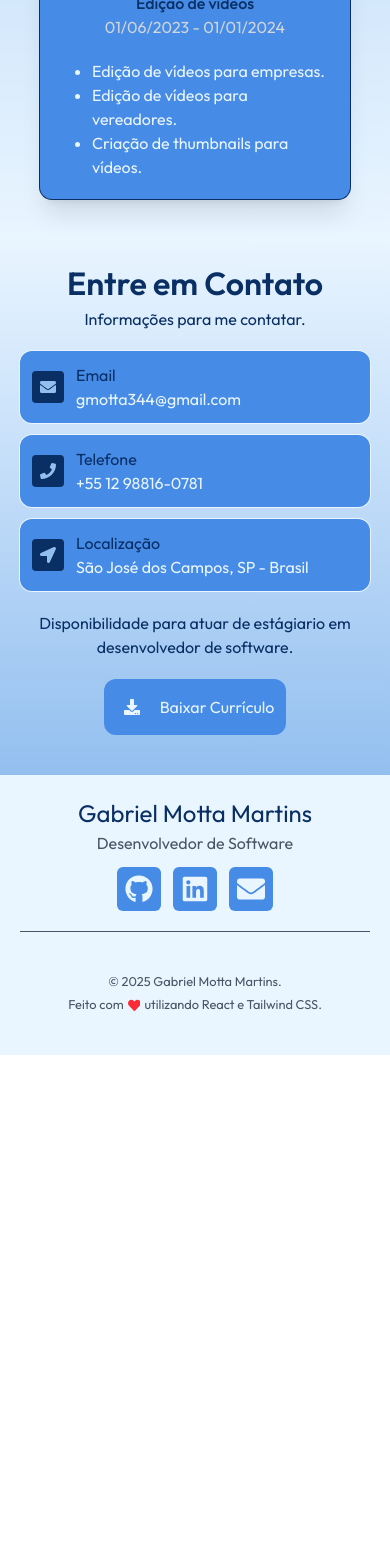
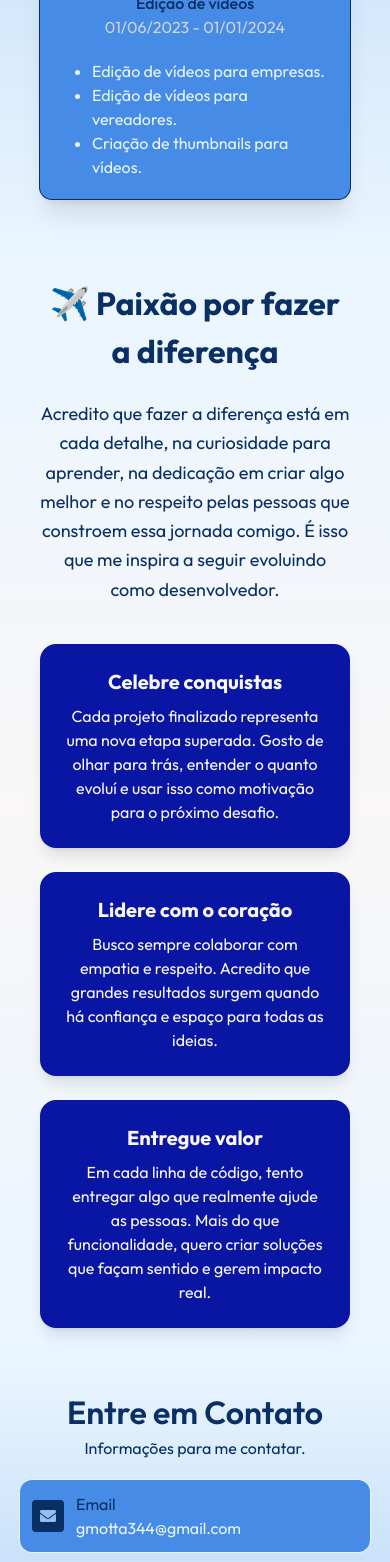
Before and after one commit to Robizuu/gabrielmotta.dev, a React (Vite) app: page / in a window 390 px wide. Shown: the part 5589-7151 px from the top of the page. Before the commit the page ends 6644 px from the top, so only its background shows below. Built offline with nearby package versions, Linux system fonts and the light colour scheme.

Commit message:
feat: adiciona seção temporária "Culture" sobre a Embraer

```diff
--- a/src/App.jsx
+++ b/src/App.jsx
@@ -3,6 +3,7 @@ import Header from "./components/header/Header";
 import Timer from "./components/ui/timer/Timer";
 import About from "./pages/about/About";
 import Contact from "./pages/contact/Contact";
+import Culture from "./pages/culture/Culture";
 import Home from "./pages/home/Home";
 import Journey from "./pages/journey/Journey";
 import Project from "./pages/project/Project";
@@ -17,6 +18,7 @@ const App = () => {
       <Skills />
       <Project />
       <Journey />
+      <Culture />
       <Contact />
       <Footer />
       <Timer />
--- a/src/index.css
+++ b/src/index.css
@@ -7,6 +7,7 @@
   --color-azul-200: #93bfef;
   --color-azul-300: #468be6;
   --color-azul-400: #092f64;
+  --color-azul-500: #0916A3;
 
   --color-cinza-100: #082032;
   --color-cinza-200: #2c394b;
--- /dev/null
+++ b/src/pages/culture/Culture.jsx
@@ -0,0 +1,43 @@
+const Culture = () => {
+  return (
+    <section className="bg-linear-to-b from-azul-100 dark:from-cinza-200 via-branco-100 dark:via-cinza-200 to-azul-100 dark:to-cinza-200 text-azul-400 dark:text-branco-100 p-10 text-center md:px-30 lg:px-[25%]">
+      <h2 className="text-[2rem] lg:text-[3rem] font-bold mb-6 dark:text-laranja-100 reveal">
+        ✈️ Paixão por fazer a diferença
+      </h2>
+      <p className="max-w-2xl mx-auto leading-relaxed text-lg dark:text-gray-300 reveal">
+        Acredito que fazer a diferença está em cada detalhe, na curiosidade para
+        aprender, na dedicação em criar algo melhor e no respeito pelas pessoas
+        que constroem essa jornada comigo. É isso que me inspira a seguir
+        evoluindo como desenvolvedor.
+      </p>
+
+      <div className="mt-10 flex flex-col md:flex-row gap-6">
+        <div className="bg-azul-500 dark:bg-cinza-300 text-branco-100 rounded-2xl p-6 w-full shadow-lg reveal">
+          <h3 className="font-bold text-xl mb-2">Celebre conquistas</h3>
+          <p className="dark:text-gray-300">
+            Cada projeto finalizado representa uma nova etapa superada. Gosto de
+            olhar para trás, entender o quanto evoluí e usar isso como motivação
+            para o próximo desafio.
+          </p>
+        </div>
+        <div className="bg-azul-500 dark:bg-cinza-300 text-branco-100 rounded-2xl p-6 w-full shadow-lg reveal">
+          <h3 className="font-bold text-xl mb-2">Lidere com o coração</h3>
+          <p className="dark:text-gray-300">
+            Busco sempre colaborar com empatia e respeito. Acredito que grandes
+            resultados surgem quando há confiança e espaço para todas as ideias.
+          </p>
+        </div>
+        <div className="bg-azul-500 dark:bg-cinza-300 text-branco-100 rounded-2xl p-6 w-full shadow-lg reveal">
+          <h3 className="font-bold text-xl mb-2">Entregue valor</h3>
+          <p className="dark:text-gray-300">
+            Em cada linha de código, tento entregar algo que realmente ajude as
+            pessoas. Mais do que funcionalidade, quero criar soluções que façam
+            sentido e gerem impacto real.
+          </p>
+        </div>
+      </div>
+    </section>
+  );
+};
+
+export default Culture;
```
